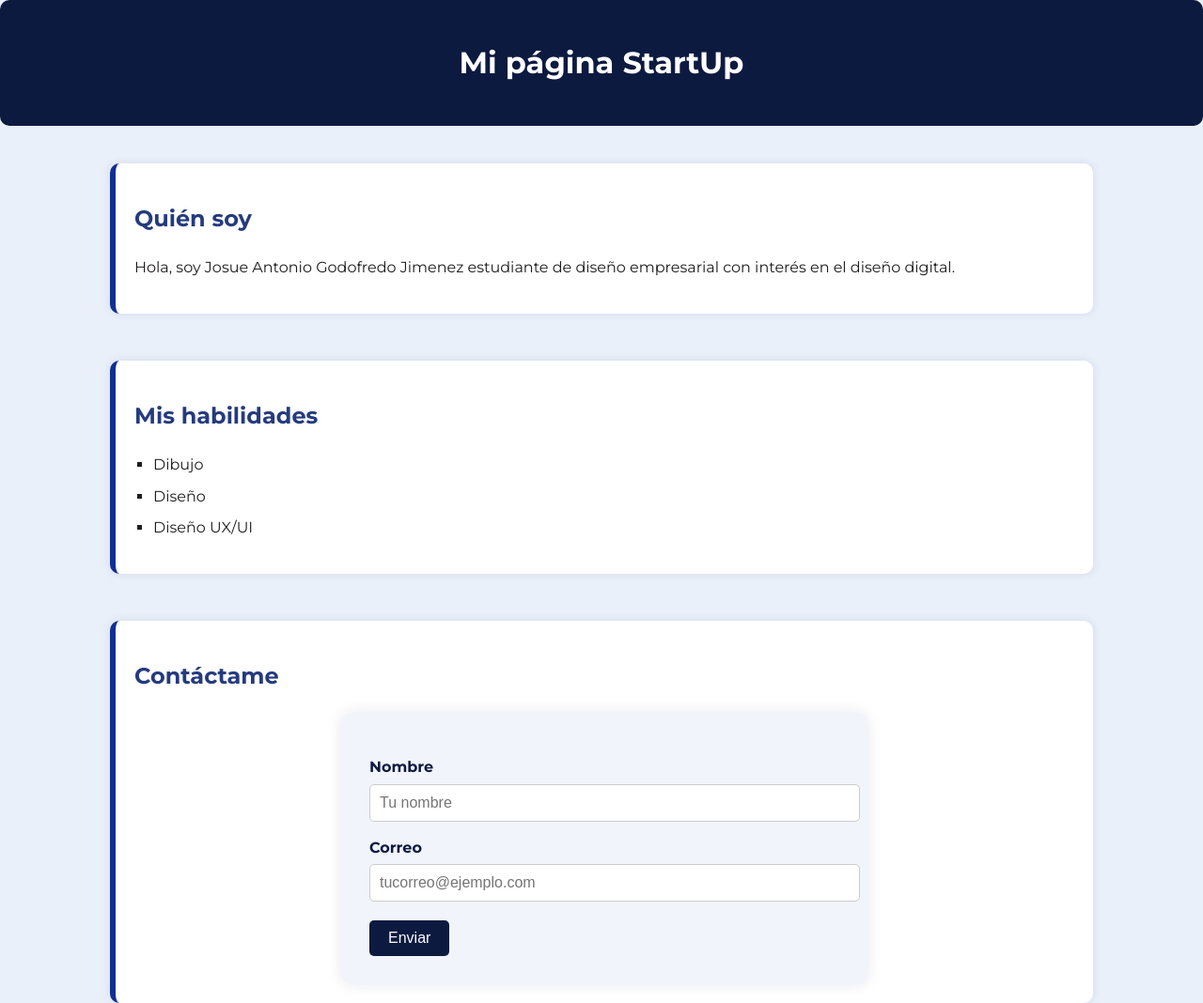
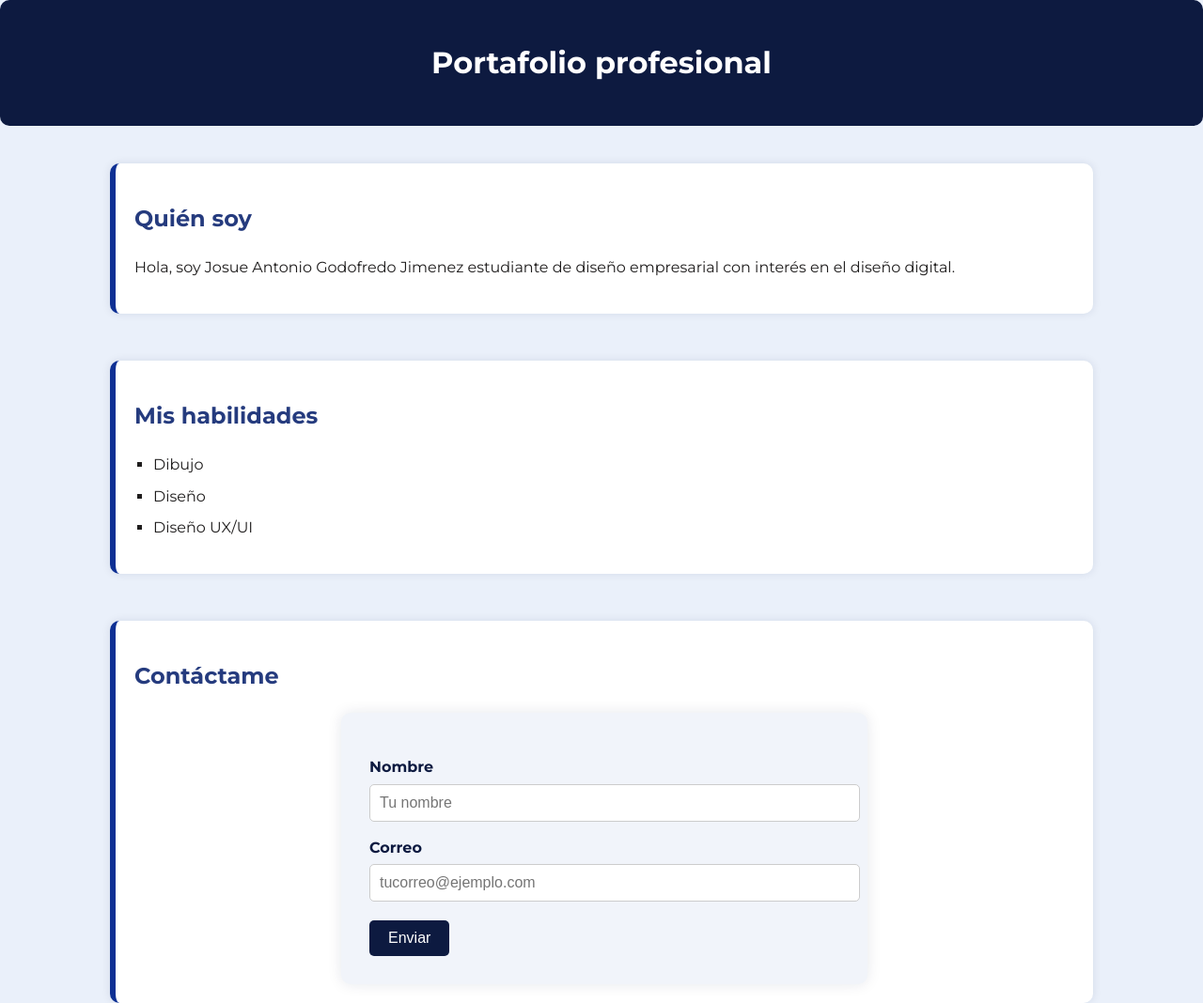
Before and after one commit to JosueAntonioGodofredoJimenez/proyectoportafolio, a plain HTML site: page index.html in a window 1280 px wide. Shown: the top 1068 px of the page at 94% size. Drawn offline with Linux system fonts and the light colour scheme.

Commit message:
index.html

```diff
--- a/index.html
+++ b/index.html
@@ -15,7 +15,7 @@
 <body>
 
     <header>
-        <h1>Mi página StartUp</h1>
+        <h1>Portafolio profesional</h1>
     </header>
 
     <main>
```
